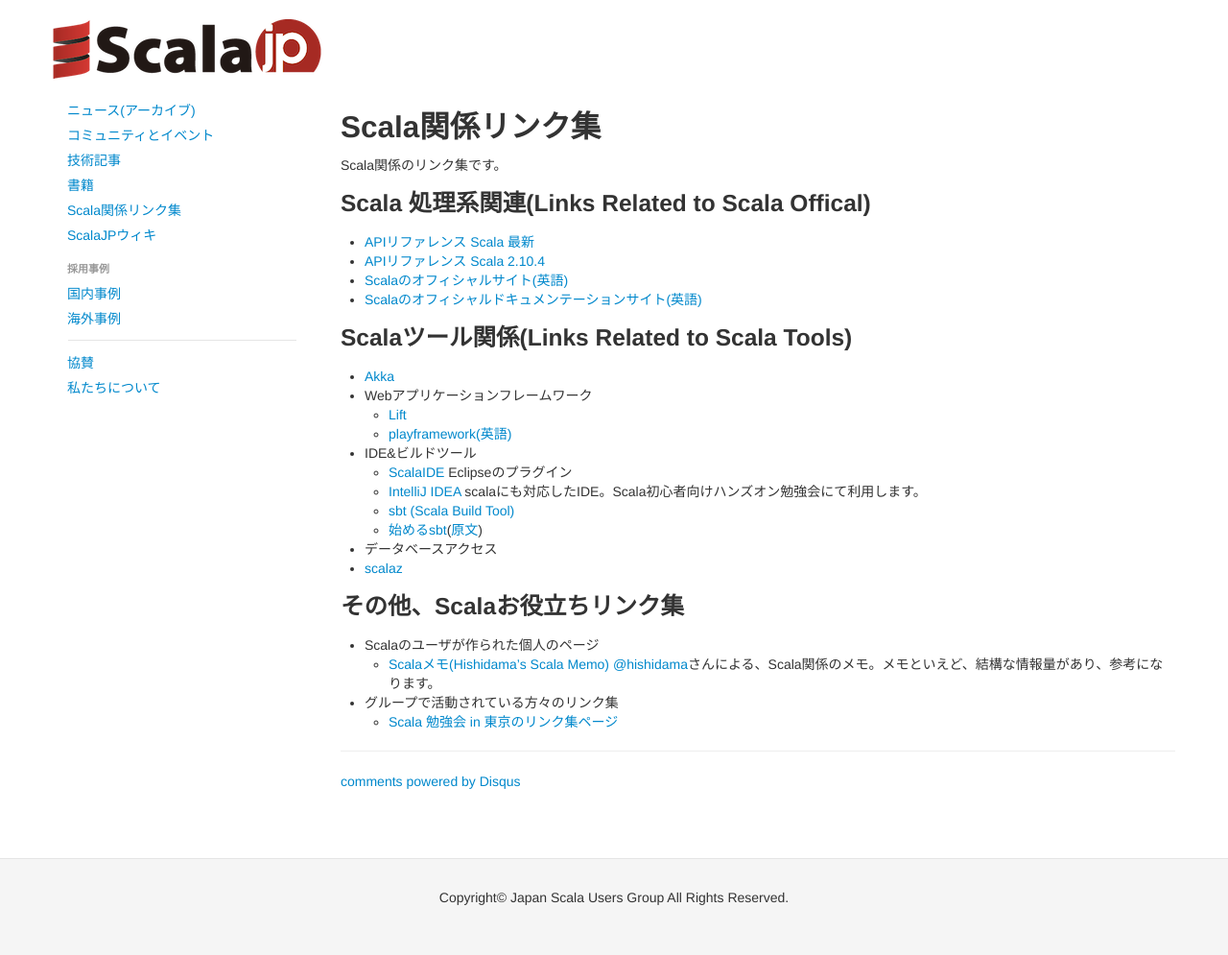
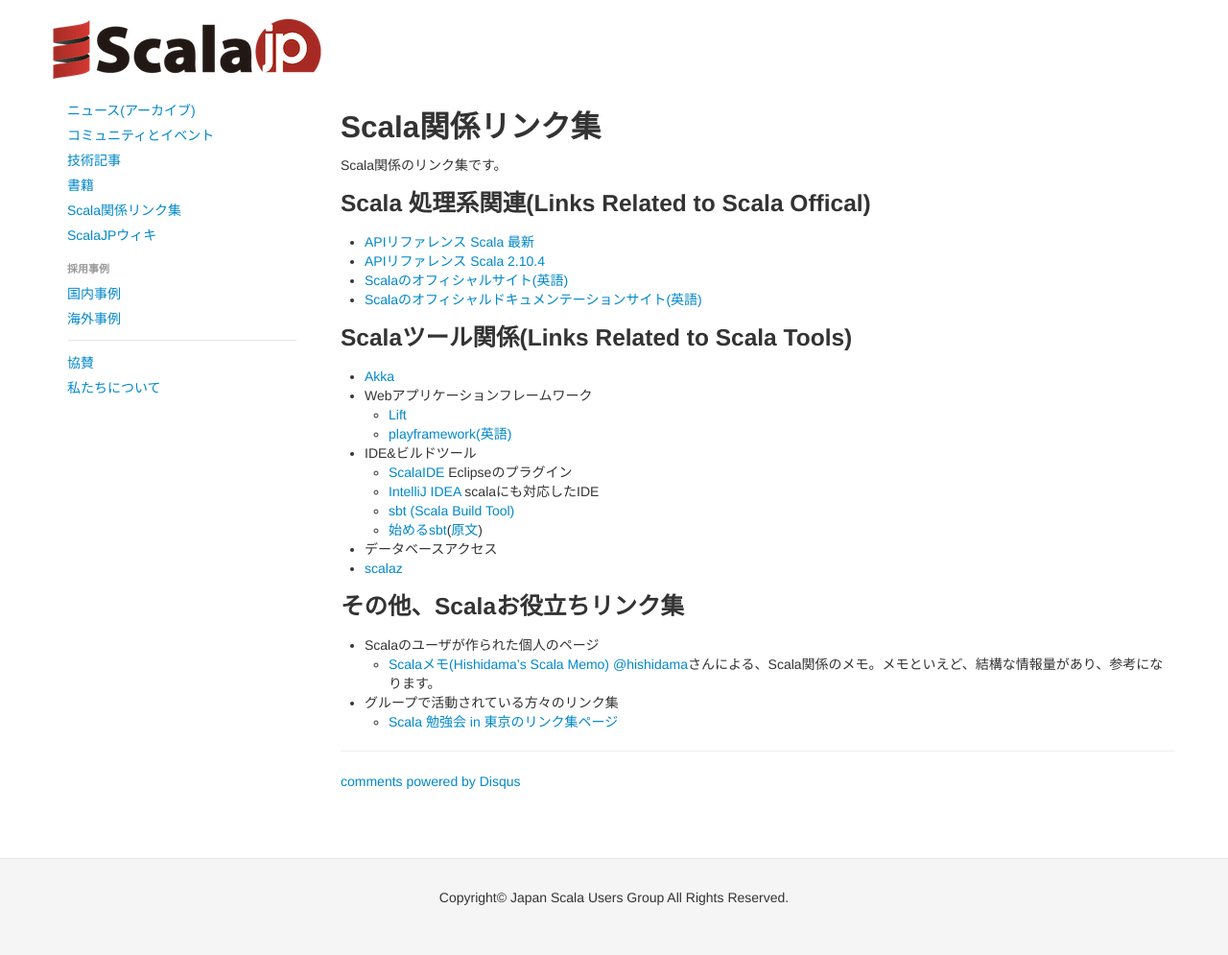
Before and after one commit to scalajp/scalajp, a Jekyll site: the page built from links.md, in a window 1280 px wide. Shown: the whole page at 96% size. Built offline with Jekyll 4.4.1, drawn with Linux system fonts in a browser that asks for light colours; nearby versions of some CDN libraries; Markdown is read by kramdown in place of the engine named in the settings; comment, search, counter and statistics services are not loaded.

Commit message:
"Scala初心者向けハンズオン" はだいぶ昔の出来事で、必要ないので削除

```diff
--- a/links.md
+++ b/links.md
@@ -23,7 +23,7 @@
   * [playframework](http://www.playframework-ja.org/)[(英語)](http://www.playframework.com/)
 * IDE&ビルドツール
   * [ScalaIDE](http://www.scala-ide.org/) Eclipseのプラグイン
-  * [IntelliJ IDEA](http://www.jetbrains.com/idea/) scalaにも対応したIDE。Scala初心者向けハンズオン勉強会にて利用します。
+  * [IntelliJ IDEA](http://www.jetbrains.com/idea/) scalaにも対応したIDE
   * [sbt (Scala Build Tool)](http://www.scala-sbt.org/)
   * [始めるsbt](http://scalajp.github.com/sbt-getting-started-guide-ja/)([原文](http://www.scala-sbt.org/release/docs/Getting-Started/Welcome.html))
 * データベースアクセス
```
